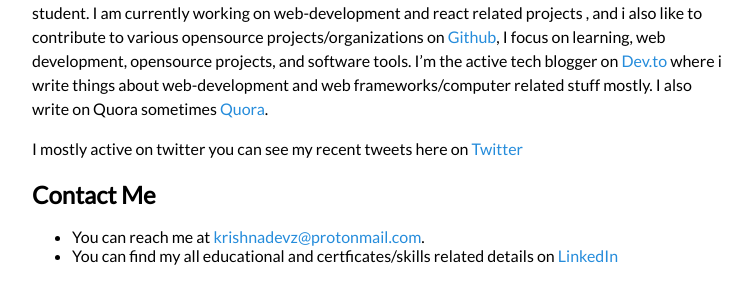
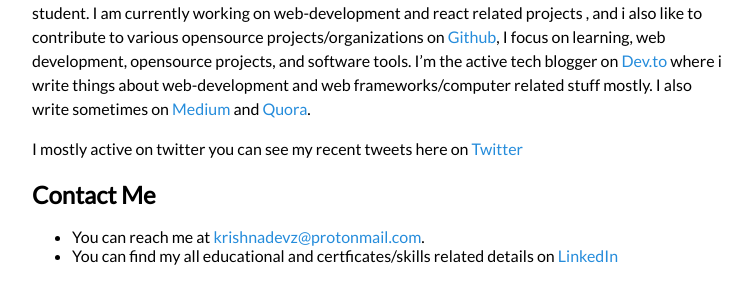
Before and after one commit to krishnadevz/krishnadevz.github.io, a Jekyll site: the page built from index.md, in a window 1280 px wide. Shown: the part 387-674 px from the top of the page, without its empty margins (258-1010 px from the left). Built offline with Jekyll 4.4.1, drawn with Linux system fonts in a browser that asks for light colours; nearby versions of some CDN libraries; our own code applies the rules of GitHub Pages for plain Markdown files.

Commit message:
updated few links

```diff
--- a/index.md
+++ b/index.md
@@ -8,7 +8,7 @@ I'm krishna Learning Full Stack(MERN) developer.
 I am final year Computer science and engineering student.
 I am currently working on web-development and react related projects , and i also like to contribute to various opensource projects/organizations on [Github](https://github.com/krishnadevz), I focus on learning, web development, opensource projects, and software tools.
 I'm the active tech blogger on [Dev.to](https://dev.to/krishnakakade) where i write things about web-development and web frameworks/computer related stuff mostly.
-I also write on Quora sometimes [Quora](https://www.quora.com/profile/Krishna-Kakade-2).
+I also write sometimes on  [Medium](https://krishnakakade.medium.com/) and [Quora](https://www.quora.com/profile/Krishna-Kakade-2).
 
 I mostly active on twitter you can see my recent tweets here on [Twitter](https://twitter.com/krishnadevz)
 
```
